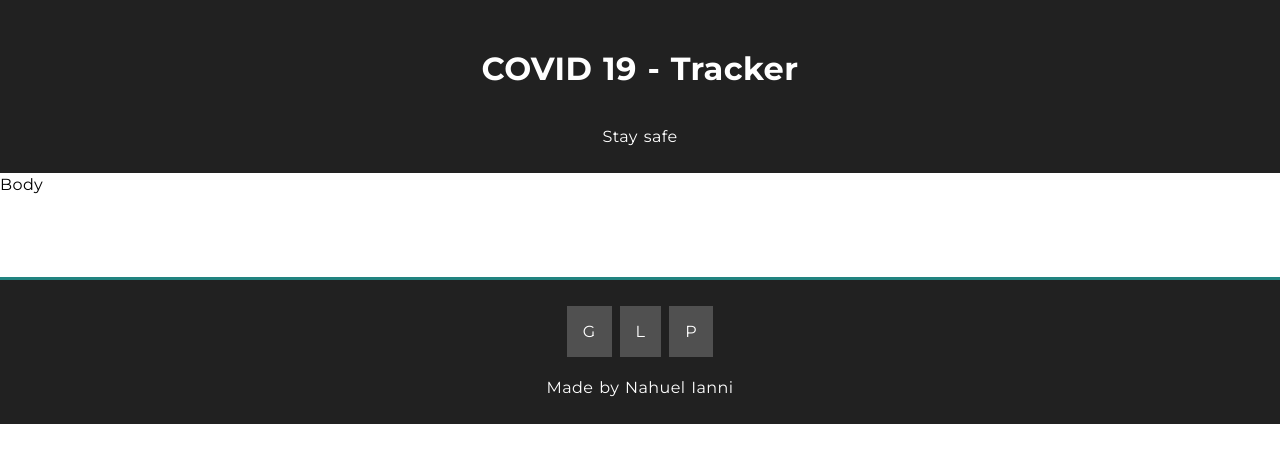
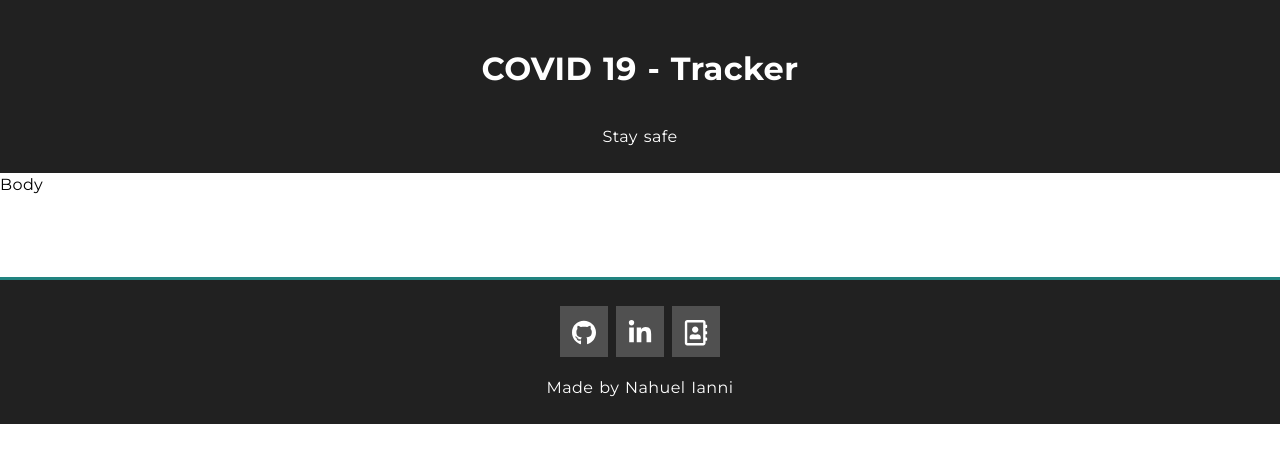
Before and after one commit to nahuel-ianni/covid-19-tracker, a React (Create React App) app in the folder src/: page / in a window 1280 px wide. Shown: the top 462 px of the page. Built offline with nearby package versions, Linux system fonts and the light colour scheme.

Commit message:
Added in-line SVG icons to social media

```diff
--- a/src/src/components/SocialMedia/SocialMedia.jsx
+++ b/src/src/components/SocialMedia/SocialMedia.jsx
@@ -5,9 +5,27 @@
 const SocialMedia = () => {
     return (
         <ul>
-            <li><a href="https://github.com/nahuel-ianni" target="_blank" rel="noopener noreferrer">G</a></li>
-            <li><a href="https://www.linkedin.com/in/nahuelianni" target="_blank" rel="noopener noreferrer">L</a></li>
-            <li><a href="https://nahuel-ianni.github.io/" target="_blank" rel="noopener noreferrer">P</a></li>
+            <li>
+                <a href="https://github.com/nahuel-ianni" target="_blank" rel="noopener noreferrer">
+                    <svg viewBox="0 0 496 512">
+                        <path fill="currentColor" d="M165.9 397.4c0 2-2.3 3.6-5.2 3.6-3.3.3-5.6-1.3-5.6-3.6 0-2 2.3-3.6 5.2-3.6 3-.3 5.6 1.3 5.6 3.6zm-31.1-4.5c-.7 2 1.3 4.3 4.3 4.9 2.6 1 5.6 0 6.2-2s-1.3-4.3-4.3-5.2c-2.6-.7-5.5.3-6.2 2.3zm44.2-1.7c-2.9.7-4.9 2.6-4.6 4.9.3 2 2.9 3.3 5.9 2.6 2.9-.7 4.9-2.6 4.6-4.6-.3-1.9-3-3.2-5.9-2.9zM244.8 8C106.1 8 0 113.3 0 252c0 110.9 69.8 205.8 169.5 239.2 12.8 2.3 17.3-5.6 17.3-12.1 0-6.2-.3-40.4-.3-61.4 0 0-70 15-84.7-29.8 0 0-11.4-29.1-27.8-36.6 0 0-22.9-15.7 1.6-15.4 0 0 24.9 2 38.6 25.8 21.9 38.6 58.6 27.5 72.9 20.9 2.3-16 8.8-27.1 16-33.7-55.9-6.2-112.3-14.3-112.3-110.5 0-27.5 7.6-41.3 23.6-58.9-2.6-6.5-11.1-33.3 2.6-67.9 20.9-6.5 69 27 69 27 20-5.6 41.5-8.5 62.8-8.5s42.8 2.9 62.8 8.5c0 0 48.1-33.6 69-27 13.7 34.7 5.2 61.4 2.6 67.9 16 17.7 25.8 31.5 25.8 58.9 0 96.5-58.9 104.2-114.8 110.5 9.2 7.9 17 22.9 17 46.4 0 33.7-.3 75.4-.3 83.6 0 6.5 4.6 14.4 17.3 12.1C428.2 457.8 496 362.9 496 252 496 113.3 383.5 8 244.8 8zM97.2 352.9c-1.3 1-1 3.3.7 5.2 1.6 1.6 3.9 2.3 5.2 1 1.3-1 1-3.3-.7-5.2-1.6-1.6-3.9-2.3-5.2-1zm-10.8-8.1c-.7 1.3.3 2.9 2.3 3.9 1.6 1 3.6.7 4.3-.7.7-1.3-.3-2.9-2.3-3.9-2-.6-3.6-.3-4.3.7zm32.4 35.6c-1.6 1.3-1 4.3 1.3 6.2 2.3 2.3 5.2 2.6 6.5 1 1.3-1.3.7-4.3-1.3-6.2-2.2-2.3-5.2-2.6-6.5-1zm-11.4-14.7c-1.6 1-1.6 3.6 0 5.9 1.6 2.3 4.3 3.3 5.6 2.3 1.6-1.3 1.6-3.9 0-6.2-1.4-2.3-4-3.3-5.6-2z" />
+                    </svg>
+                </a>
+            </li>
+            <li>
+                <a href="https://www.linkedin.com/in/nahuelianni" target="_blank" rel="noopener noreferrer">
+                    <svg viewBox="0 0 448 512">
+                        <path fill="currentColor" d="M100.28 448H7.4V148.9h92.88zM53.79 108.1C24.09 108.1 0 83.5 0 53.8a53.79 53.79 0 0 1 107.58 0c0 29.7-24.1 54.3-53.79 54.3zM447.9 448h-92.68V302.4c0-34.7-.7-79.2-48.29-79.2-48.29 0-55.69 37.7-55.69 76.7V448h-92.78V148.9h89.08v40.8h1.3c12.4-23.5 42.69-48.3 87.88-48.3 94 0 111.28 61.9 111.28 142.3V448z" />
+                    </svg>
+                </a>
+            </li>
+            <li>
+                <a href="https://nahuel-ianni.github.io/" target="_blank" rel="noopener noreferrer">
+                <svg viewBox="0 0 448 512">
+                    <path fill="currentColor" d="M436 160c6.6 0 12-5.4 12-12v-40c0-6.6-5.4-12-12-12h-20V48c0-26.5-21.5-48-48-48H48C21.5 0 0 21.5 0 48v416c0 26.5 21.5 48 48 48h320c26.5 0 48-21.5 48-48v-48h20c6.6 0 12-5.4 12-12v-40c0-6.6-5.4-12-12-12h-20v-64h20c6.6 0 12-5.4 12-12v-40c0-6.6-5.4-12-12-12h-20v-64h20zm-68 304H48V48h320v416zM208 256c35.3 0 64-28.7 64-64s-28.7-64-64-64-64 28.7-64 64 28.7 64 64 64zm-89.6 128h179.2c12.4 0 22.4-8.6 22.4-19.2v-19.2c0-31.8-30.1-57.6-67.2-57.6-10.8 0-18.7 8-44.8 8-26.9 0-33.4-8-44.8-8-37.1 0-67.2 25.8-67.2 57.6v19.2c0 10.6 10 19.2 22.4 19.2z"/>
+                </svg>
+                </a>
+            </li>
         </ul>
     );
 }
--- a/src/src/components/SocialMedia/SocialMedia.module.css
+++ b/src/src/components/SocialMedia/SocialMedia.module.css
@@ -5,9 +5,10 @@
 a {
     background-color: var(--dark-reduced);
     color: var(--dark-high-contrast);
-    padding: 1rem;
+    padding: 1rem 1.5rem;
     text-decoration: none;
-    transition: all .15s ease-out;
+    transition: all .2s ease-out;
+    position: relative;
 }
 
 a:focus,
@@ -30,3 +31,13 @@
     justify-content: center;
     padding: 0;
 }
+
+svg {
+    --scale: 50%;
+
+    height: var(--scale);
+    left: calc(var(--scale) / 2);;
+    position: absolute;
+    top: calc(var(--scale) / 2%);
+    width: var(--scale);
+}
```
